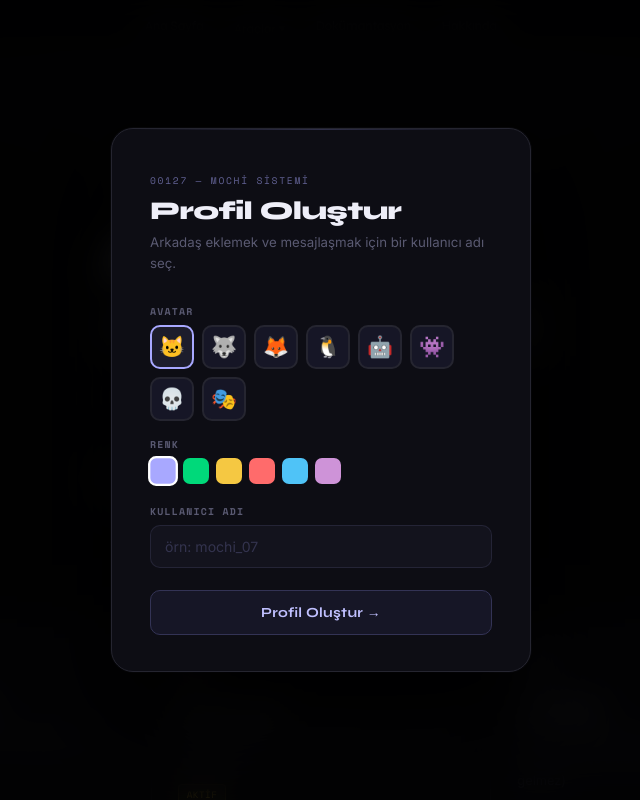
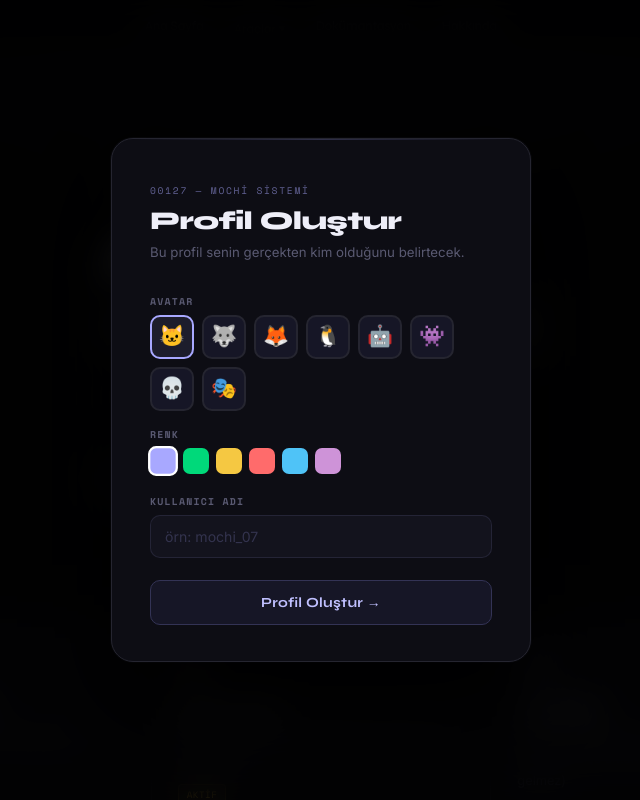
Before and after one commit to 66niwko/127femboy, a Flask app: page / in a window 1280 px wide. Shown: the whole page, without its empty margins (319-959 px from the left). Run offline with Flask 3, Linux system fonts and the light colour scheme.

Commit message:
Update index.html

```diff
--- a/templates/index.html
+++ b/templates/index.html
@@ -615,7 +615,7 @@
   <div class="panel" id="setup-panel">
     <div class="modal-eyebrow">00127 — Mochi Sistemi</div>
     <div class="setup-title">Profil Oluştur</div>
-    <div class="setup-sub">Arkadaş eklemek ve mesajlaşmak için bir kullanıcı adı seç.</div>
+    <div class="setup-sub">Bu profil senin gerçekten kim olduğunu belirtecek.</div>
     <label class="sys-label">Avatar</label>
     <div class="avatar-picker" id="avatar-picker">
       <div class="av-opt sel" data-av="🐱" onclick="selectAv(this)">🐱</div>
```
